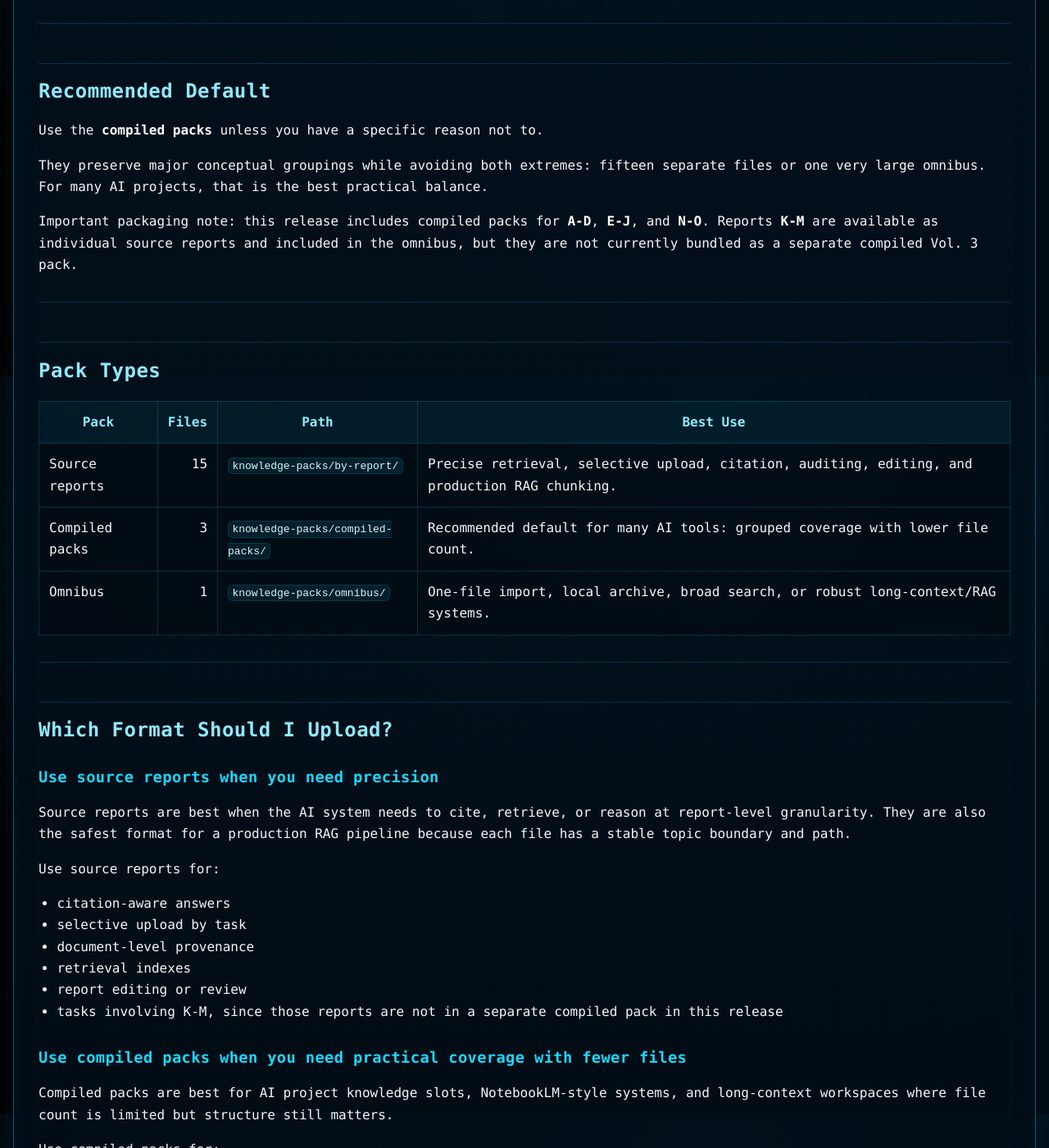
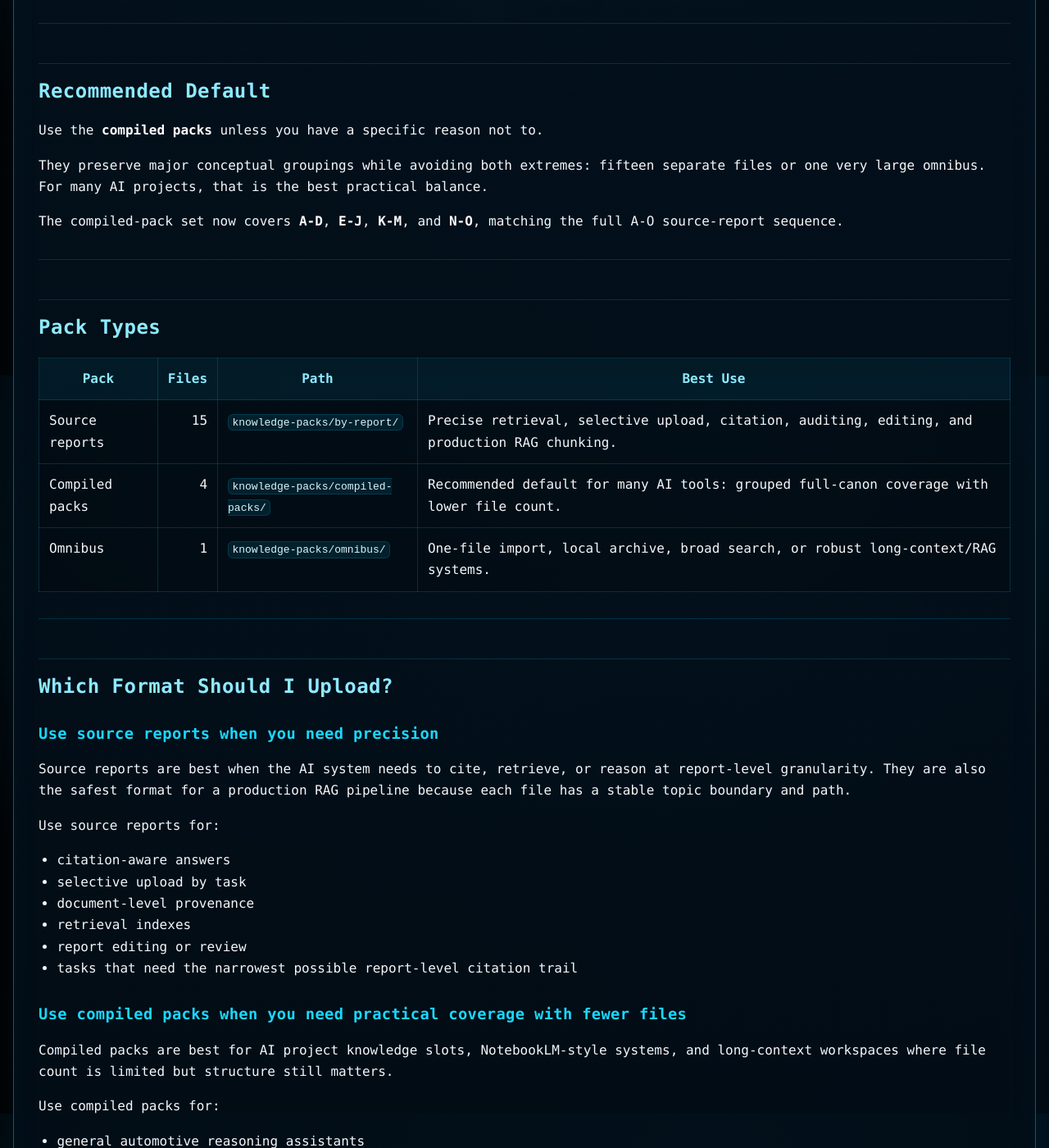
Before and after one commit to Stunspot/stunspots-guide-to-automotive-systems, a Jekyll site: the page built from docs/knowledge-packs.md, in a window 1280 px wide and 1400 px high, scrolled down 442 px. Shown: the whole window at 82% size. Built offline with Jekyll 4.4.1, drawn with Linux system fonts in a browser that asks for light colours; our own code applies the rules of GitHub Pages for plain Markdown files; some of the changed text lies outside the part shown.

Commit message:
Update automotive knowledge-pack docs for K-M pack

```diff
--- a/docs/knowledge-packs.md
+++ b/docs/knowledge-packs.md
@@ -12,7 +12,7 @@ Use the **compiled packs** unless you have a specific reason not to.
 
 They preserve major conceptual groupings while avoiding both extremes: fifteen separate files or one very large omnibus. For many AI projects, that is the best practical balance.
 
-Important packaging note: this release includes compiled packs for **A-D**, **E-J**, and **N-O**. Reports **K-M** are available as individual source reports and included in the omnibus, but they are not currently bundled as a separate compiled Vol. 3 pack.
+The compiled-pack set now covers **A-D**, **E-J**, **K-M**, and **N-O**, matching the full A-O source-report sequence.
 
 ---
 
@@ -21,7 +21,7 @@ Important packaging note: this release includes compiled packs for **A-D**, **E-
 | Pack | Files | Path | Best Use |
 |---|---:|---|---|
 | Source reports | 15 | `knowledge-packs/by-report/` | Precise retrieval, selective upload, citation, auditing, editing, and production RAG chunking. |
-| Compiled packs | 3 | `knowledge-packs/compiled-packs/` | Recommended default for many AI tools: grouped coverage with lower file count. |
+| Compiled packs | 4 | `knowledge-packs/compiled-packs/` | Recommended default for many AI tools: grouped full-canon coverage with lower file count. |
 | Omnibus | 1 | `knowledge-packs/omnibus/` | One-file import, local archive, broad search, or robust long-context/RAG systems. |
 
 ---
@@ -39,7 +39,7 @@ Use source reports for:
 - document-level provenance
 - retrieval indexes
 - report editing or review
-- tasks involving K-M, since those reports are not in a separate compiled pack in this release
+- tasks that need the narrowest possible report-level citation trail
 
 ### Use compiled packs when you need practical coverage with fewer files
 
@@ -51,6 +51,7 @@ Use compiled packs for:
 - model-facing project knowledge
 - broad Q&A where citation precision is useful but not strict
 - purchase guidance, repair planning, and ownership analysis workflows that need multiple domains at once
+- full A-O coverage with fewer files than the source-report set
 
 ### Use the omnibus when the system handles large files well
 
@@ -96,6 +97,9 @@ The source reports are the canonical individual units of the corpus.
 - [[KNOWLEDGE] - Automotive Systems - Vol. 2 E-J Automotive Systems Operating Domains - Where the Real Work Happens.md](https://github.com/Stunspot/stunspots-guide-to-automotive-systems/blob/main/knowledge-packs/compiled-packs/knowledge-automotive-systems-vol-2-e-j-automotive-systems-operating-domains-where-the-real-work-happens.md)
   Covers major operating domains: propulsion, chassis, body/cabin/interface, electrical/software, manufacturing, supply chain, and ownership economics.
 
+- **[KNOWLEDGE] - Automotive Systems - Vol. 3 K-M**
+  Covers safety, regulation, compliance, energy transition, environmental systems, performance, motorsport, and modification systems. Use the compiled-packs directory entry for the exact file name.
+
 - [[KNOWLEDGE] - Automotive Systems - Vol. 4 N-O Automotive Systems Failure, Diagnosis, and Execution - How Knowledge Becomes Judgment.md](https://github.com/Stunspot/stunspots-guide-to-automotive-systems/blob/main/knowledge-packs/compiled-packs/knowledge-automotive-systems-vol-4-n-o-automotive-systems-failure-diagnosis-and-execution-how-knowledge-becomes-judgment.md)
   Covers field judgment: diagnostic logic, failure modes, repair verification, inspection artifacts, service plans, build sheets, restoration maps, and decision tools.
 
@@ -104,5 +108,3 @@ The source reports are the canonical individual units of the corpus.
 ## Omnibus
 
 - [[KNOWLEDGE] - Automotive Systems - Omnibus.md](https://github.com/Stunspot/stunspots-guide-to-automotive-systems/blob/main/knowledge-packs/omnibus/knowledge-automotive-systems-omnibus.md)
-
-The omnibus contains the full corpus in one file. It is useful for broad indexing, offline search, and one-file uploads, but source reports remain preferable when provenance and citation granularity matter.
```
